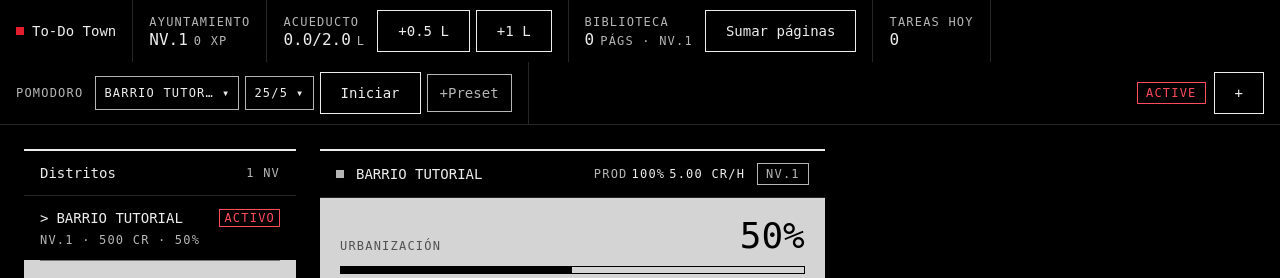
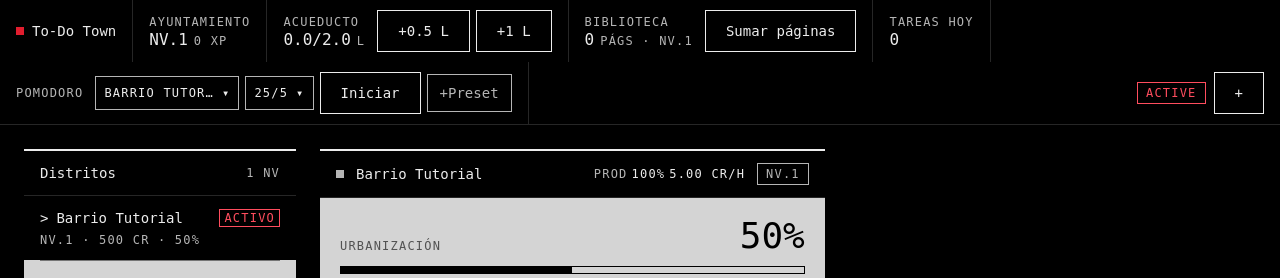
Before and after one commit to JuanCaccia/To-Do_Town, a React (Vite) app: page / in a window 1280 px wide. Shown: the top 278 px of the page. Built offline with nearby package versions, Linux system fonts and the light colour scheme.

Commit message:
refactor(ui): drop uppercase from district names and combo options
Restores the §3 typographic hierarchy: uppercase stays reserved for labels,
cells, tabs and chips, so the active state is carried by the fill inversion
instead of competing with a second shouting level.

```diff
--- a/src/ui/hud/NeighborhoodInspector.tsx
+++ b/src/ui/hud/NeighborhoodInspector.tsx
@@ -115,7 +115,7 @@ export function NeighborhoodInspector({ state, neighborhoodId }: NeighborhoodIns
         }
       >
         <Marker tone="muted" />
-        <span className="uppercase">{neighborhood.name}</span>
+        <span>{neighborhood.name}</span>
       </PanelTitle>
 
       <div className="p-5">
--- a/src/ui/hud/NeighborhoodPanel.tsx
+++ b/src/ui/hud/NeighborhoodPanel.tsx
@@ -72,7 +72,7 @@ export function NeighborhoodPanel({ state, activeId, onSelect }: NeighborhoodPan
                   }`}
                 >
                   <span className="flex items-center justify-between gap-2">
-                    <span className="flex items-center gap-2 text-sm uppercase">
+                    <span className="flex items-center gap-2 text-sm">
                       {isActive && <span aria-hidden>&gt;</span>}
                       {neighborhood.name}
                     </span>
--- a/src/ui/hud/primitives.tsx
+++ b/src/ui/hud/primitives.tsx
@@ -242,7 +242,7 @@ export const COMBO_LIST = 'absolute left-0 z-40 w-full min-w-max border border-i
 export const COMBO_LIST_DARK = 'bg-surface';
 export const COMBO_LIST_LIGHT = 'bg-surface';
 export const COMBO_OPTION =
-  'block w-full px-3 py-2 text-left text-sm uppercase transition-colors';
+  'block w-full px-3 py-2 text-left text-sm transition-colors';
 export const COMBO_OPTION_DARK_ACTIVE = 'bg-surface text-ink';
 export const COMBO_OPTION_DARK_IDLE = 'text-ink-muted hover:bg-fill hover:text-on-fill';
 export const COMBO_OPTION_LIGHT_ACTIVE = 'bg-surface text-ink';
```
